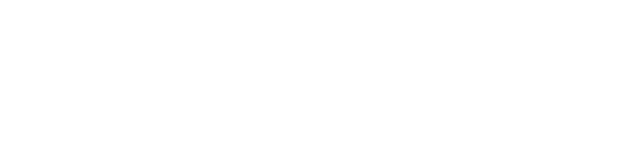
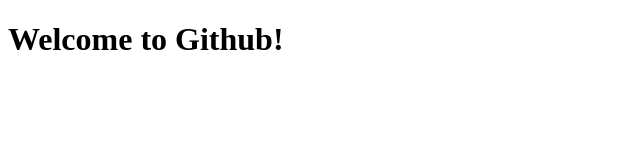
Before and after one commit to Jclarke-1/markdown, a plain HTML site: page index.html in a window 1280 px wide. Shown: the whole page, without its empty margins (0-640 px from the left). Drawn offline with Linux system fonts and the light colour scheme.

Commit message:
Updated the index files
Did a quick check to see if a new branch could be created

```diff
--- a/index.html
+++ b/index.html
@@ -5,6 +5,6 @@
     <title>Markdown Example Using Github</title>
 </head>
 <body>
-
+    <h1>Welcome to Github!</h1>
 </body>
 </html>
```
